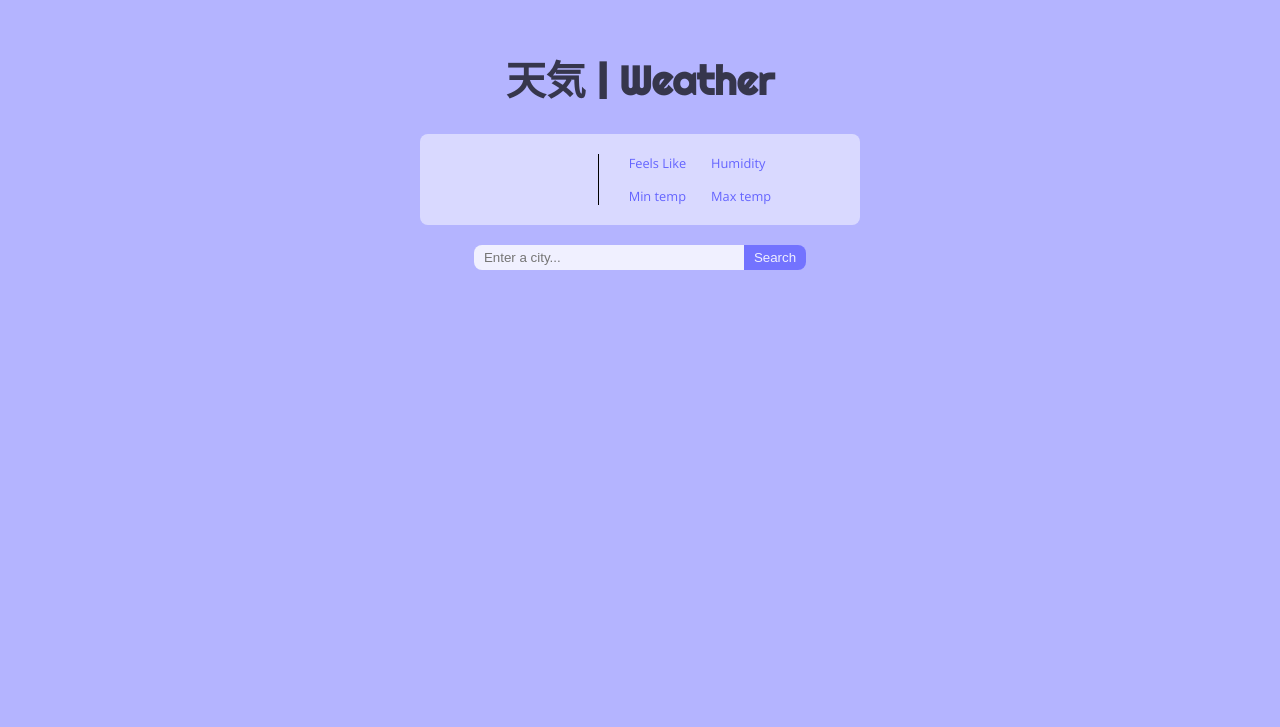
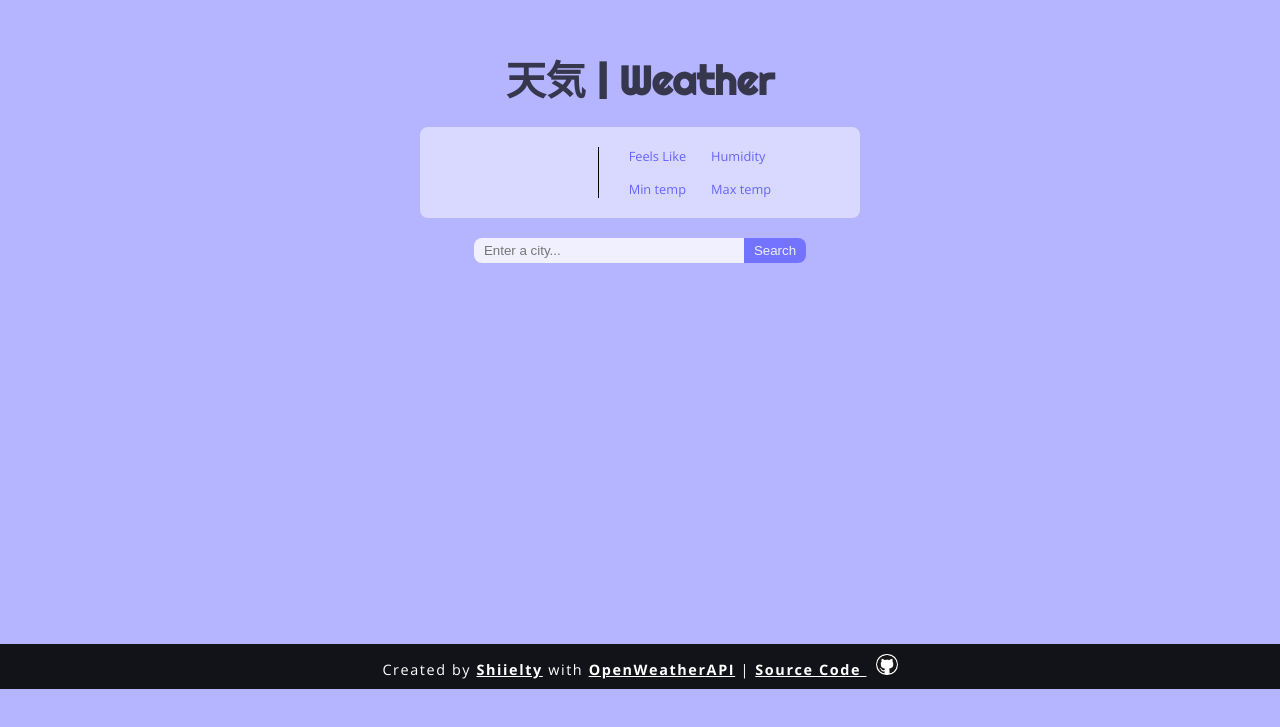
Before and after one commit to Shiielty/weather-app, a website: page index.html in a window 1280 px wide. Shown: the part 111-838 px from the top of the page. After the commit the page ends 800 px from the top, so only its background shows below. Drawn offline with nearby package versions, Linux system fonts and the light colour scheme; no server answers.

Commit message:
feat(*): add footer, fix elements positions

```diff
--- a/index.html
+++ b/index.html
@@ -8,8 +8,9 @@
     <title>Weather App</title>
 </head>
 <body>
+    <main>
         <h1>天気 | Weather</h1>
-    <main>
+        <div class="main-content">
             <div class="main-left">
                 <p class="city"></p>
                 <p class="weather"></p>
@@ -29,11 +30,16 @@
                     <p class="max-temp item item-8"></p>
                 </div>
             </div>
-    </main>
+        </div>
         <div class="search-bar">
             <input type="text" placeholder="Enter a city...">
             <button>Search</button>
         </div>
+    </main>
+
+    <footer>
+        <p>Created by <a href="https://github.com/Shiielty/">Shiielty</a> with <a href="https://openweathermap.org/">OpenWeatherAPI</a> | <a href="https://github.com/Shiielty/weather-app">Source Code <img src="./img/GitHub-Mark-32px.png" alt="github"></a> </p>
+    </footer>
 
     <script src="./script.js"></script>
 </body>
--- a/style.css
+++ b/style.css
@@ -10,9 +10,15 @@ body {
 
     height: 100vh;
     text-align: center;
-    margin-top: 20vh;
+    margin: 0;
+    padding: 0;
 
     font-family: 'Open Sans', sans-serif;
+}
+
+main {
+    position: relative;
+    top: 20%;
 }
 
 h1,
@@ -22,6 +28,7 @@ h1,
 }
 
 h1 {
+    margin: 0;
     font-size: 2.5rem;
     white-space: nowrap;
 }
@@ -72,7 +79,7 @@ button:active {
     font-size: 0.8rem;
 }
 
-main {
+.main-content {
     display: flex;
     justify-content:space-evenly;
     gap: 20px;
@@ -157,3 +164,52 @@ img {
 .item-6 {
     grid-area: max-temp-value;
 }
+
+footer {
+    position: absolute;
+    bottom: 0;
+    width: 100%;
+    height: 45px;
+    display: flex;
+    justify-content: center;
+    align-content: center;
+    background-color: rgb(0, 0, 0, 0.9);
+    font-size: 0.9rem;
+}
+
+footer a,
+footer p {
+    color: white;
+    align-self: center;
+    letter-spacing: 0.1rem;
+    margin: 5px 0;
+}
+
+footer a {
+    font-weight: bold;
+}
+
+footer img {
+    background-color: white;
+    height: 1.2rem;
+    width: auto;
+    margin-left: 10px;
+    border-radius: 100%;
+    padding: 1px;
+}
+
+footer img:hover {
+    animation: iconrotate 500ms ease-in 0s 1 normal forwards;;
+}
+
+@keyframes iconrotate {
+    0% {
+        transform: rotate(0);
+        scale: 1;
+    } 50% {
+        scale: 1.2;
+    } 100% {
+        transform: rotate(360deg);
+        scale: 1;
+    }
+}
```
Also changed, not shown: script.js (+0 -9 lines), img/GitHub-Mark-32px.png (added). Lines whose indentation alone changed are shown as unchanged.
